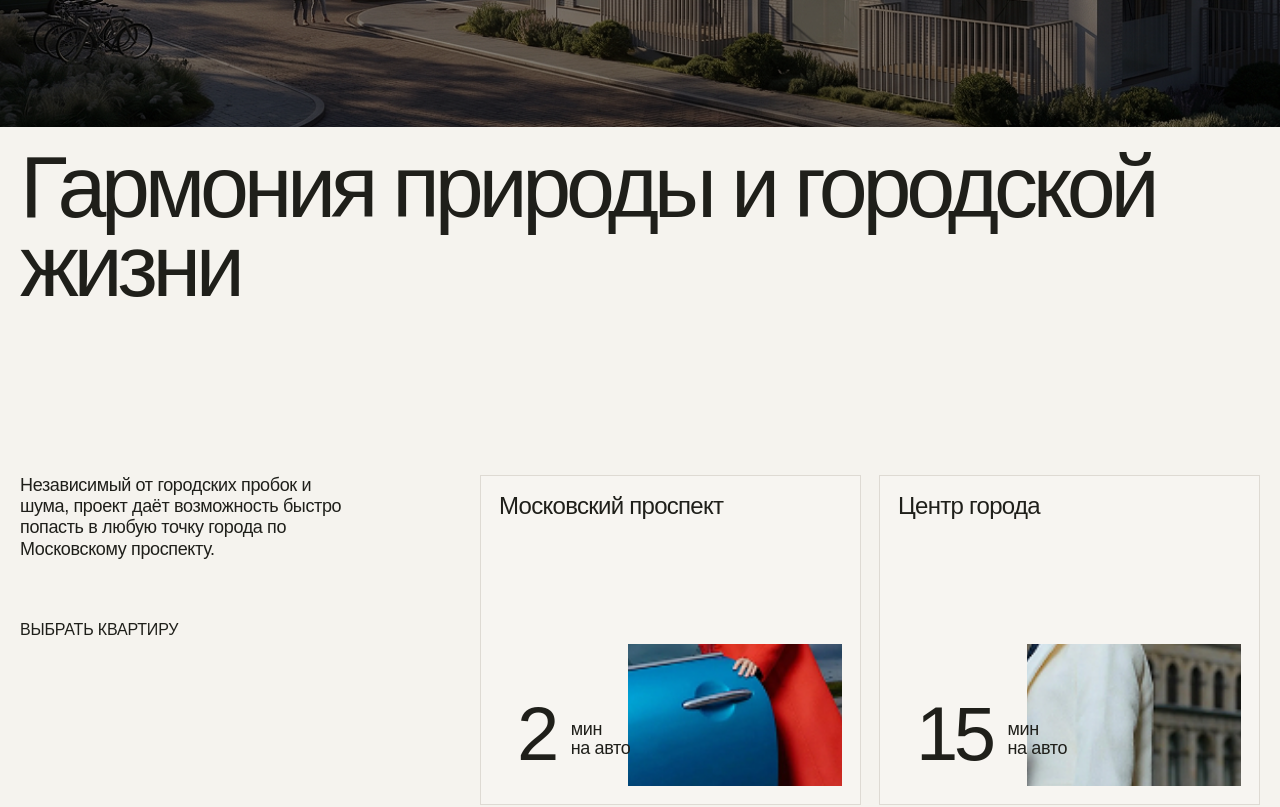
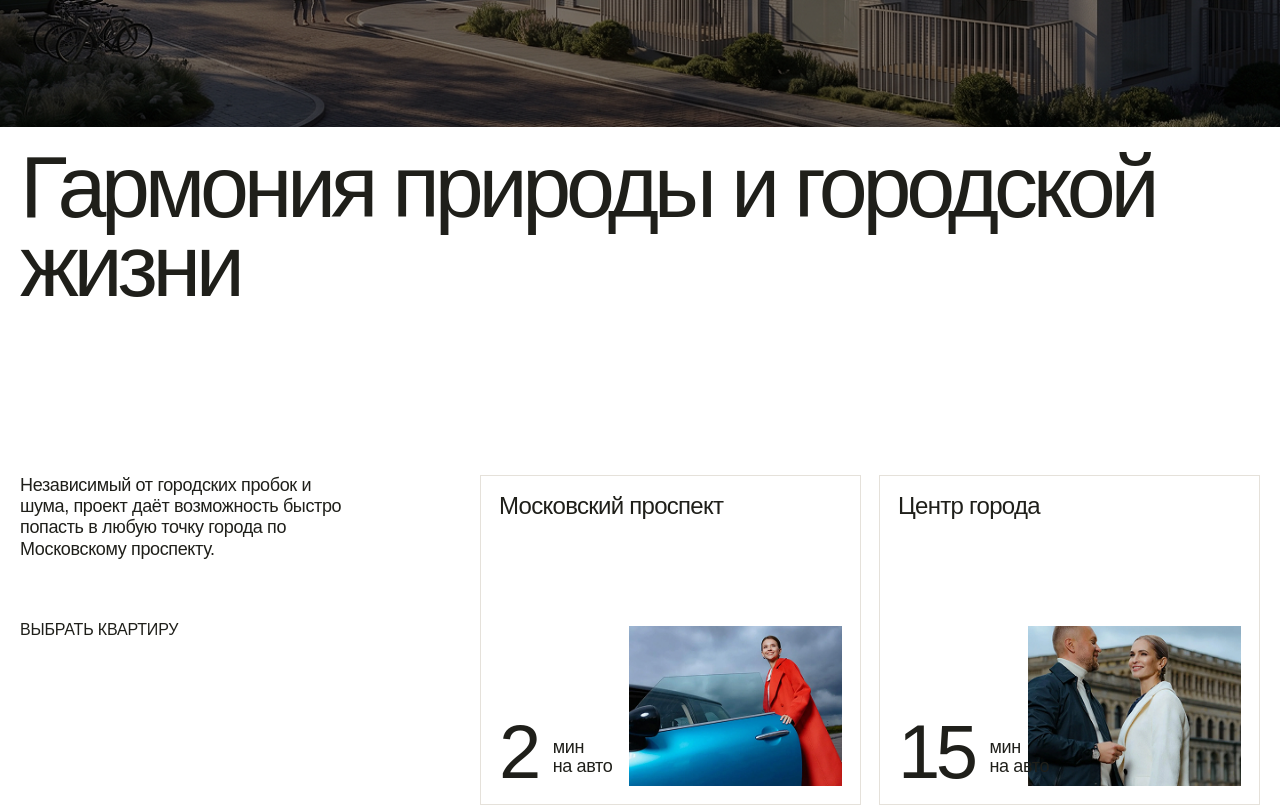
Before and after one commit to nstopack-crypto/istok-site, a Next.js app: page / in a window 1280 px wide. Shown: the part 5200-6007 px from the top of the page. Built offline with nearby package versions, Linux system fonts and the light colour scheme.

Commit message:
Refine location card alignment and premium hover

```diff
--- a/components/Location.tsx
+++ b/components/Location.tsx
@@ -27,7 +27,7 @@ const destinations = [
 
 export default function Location() {
   return (
-    <section className="bg-[#f5f3ee] pt-[20px]">
+    <section className="bg-white pt-[20px]">
       <div className="w-full px-[20px]">
         <h2 className="w-full max-w-none text-[56px] font-medium leading-[0.9] tracking-[-0.06em] text-[#1f1f1a] md:text-[88px]">
           Гармония природы и городской жизни
@@ -52,38 +52,28 @@ export default function Location() {
             {destinations.map((item) => (
               <article
                 key={item.title}
-                className="group relative h-[330px] overflow-hidden border border-[#dedad3] bg-[#f7f5f1] p-[18px] transition-all duration-500 ease-[cubic-bezier(0.22,1,0.36,1)] hover:border-[#bfbab1] hover:shadow-[0_16px_48px_rgba(0,0,0,0.08)]"
+                className="group relative h-[330px] overflow-hidden border border-[#e5e1da] bg-white p-[18px] transition-all duration-500 ease-[cubic-bezier(0.22,1,0.36,1)] hover:border-[#d4cec4] hover:shadow-[0_16px_48px_rgba(0,0,0,0.08)]"
               >
                 <div className="absolute inset-0 z-0 overflow-hidden">
+                  <div className="absolute bottom-[18px] right-[18px] h-[160px] w-[214px] overflow-hidden transition-all duration-700 ease-[cubic-bezier(0.22,1,0.36,1)] group-hover:bottom-0 group-hover:right-0 group-hover:h-full group-hover:w-full">
                     <Image
                       src={item.image}
                       alt={item.title}
                       fill
                       sizes="(max-width: 768px) 100vw, 50vw"
-                    className="object-cover object-bottom-right opacity-100 transition-all duration-700 ease-[cubic-bezier(0.22,1,0.36,1)]"
-                    style={{
-                      clipPath: "inset(calc(100% - 160px) 18px 18px calc(100% - 232px))",
-                    }}
+                      className="object-contain object-bottom-right transition-all duration-700 ease-[cubic-bezier(0.22,1,0.36,1)] group-hover:object-cover group-hover:scale-[1.02]"
                     />
+                  </div>
+
                   <div className="absolute inset-0 bg-black/0 transition-all duration-700 ease-[cubic-bezier(0.22,1,0.36,1)] group-hover:bg-black/32" />
                 </div>
 
-                <div className="absolute inset-0 z-[1] overflow-hidden">
-                  <Image
-                    src={item.image}
-                    alt={item.title}
-                    fill
-                    sizes="(max-width: 768px) 100vw, 50vw"
-                    className="object-cover opacity-0 scale-[1.02] transition-all duration-700 ease-[cubic-bezier(0.22,1,0.36,1)] group-hover:scale-100 group-hover:opacity-100"
-                  />
-                </div>
-
-                <div className="relative z-10 h-full">
-                  <h3 className="text-[24px] font-medium leading-[1] tracking-[-0.03em] text-[#1f1f1a] transition-colors duration-500 group-hover:text-white">
+                <div className="relative z-10 flex h-full flex-col justify-between">
+                  <h3 className="max-w-[260px] text-[24px] font-medium leading-[1] tracking-[-0.03em] text-[#1f1f1a] transition-colors duration-500 group-hover:text-white">
                     {item.title}
                   </h3>
 
-                  <div className="absolute bottom-[18px] left-[18px] flex items-end gap-[16px]">
+                  <div className="flex items-end gap-[16px]">
                     <div className="text-[76px] font-medium leading-[0.9] tracking-[-0.06em] text-[#1f1f1a] transition-colors duration-500 group-hover:text-white">
                       {item.time}
                     </div>
```
Lines whose indentation alone changed are shown as unchanged.
